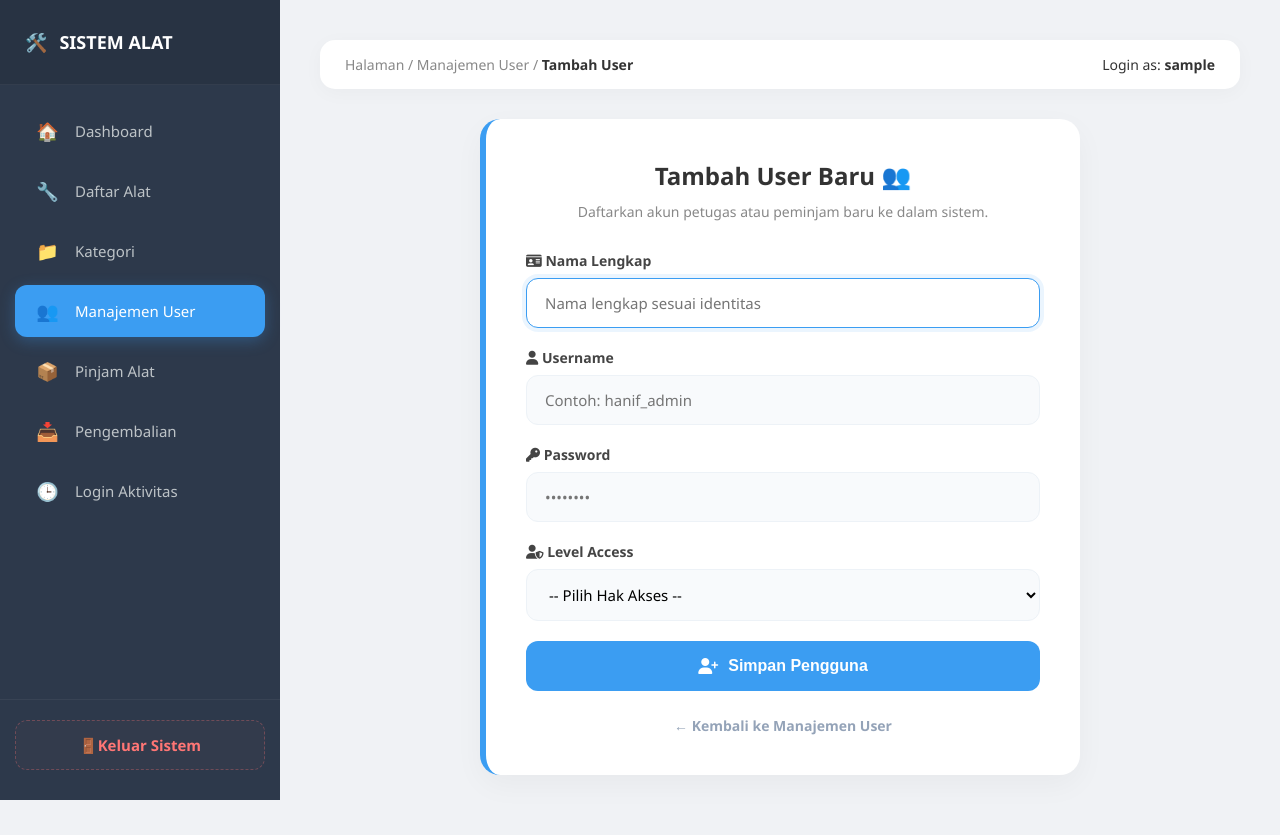
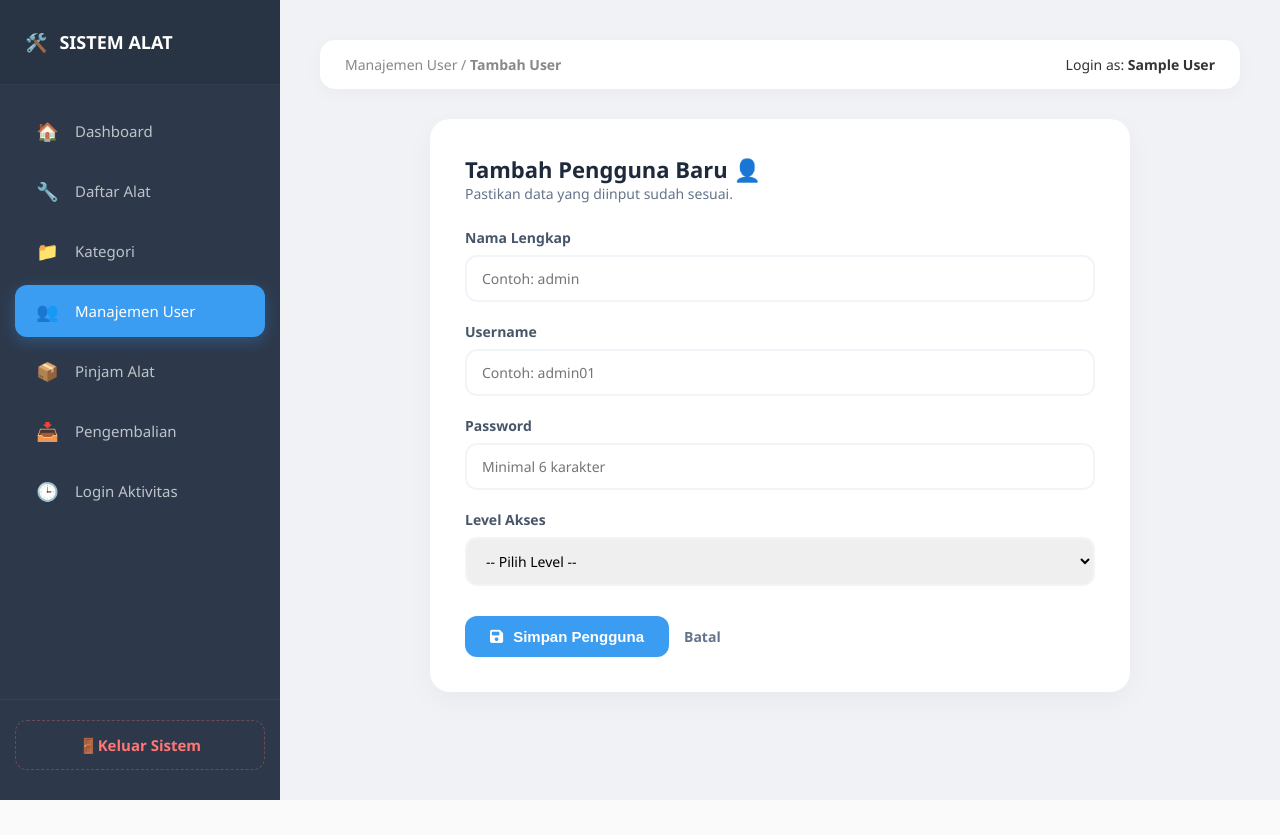
Before and after one commit to kenzo312/aplikasi_peminjaman_alat_hanifnasrulloh_ukk_2026, a PHP site: page /app/view/admin/tambah_user.php in a window 1280 px wide. After the commit the page ends 800 px from the top, so only its background shows below. Run offline with PHP 8.4, Linux system fonts and the light colour scheme; the visitor is signed in with stand-in values (Sample User, id 1).

Commit message:
update view

```diff
--- a/app/view/admin/tambah_user.php
+++ b/app/view/admin/tambah_user.php
@@ -2,35 +2,37 @@
 session_start();
 include $_SERVER['DOCUMENT_ROOT'] . "/peminjaman/app/config/koneksi.php";
 
-if (!isset($koneksi)) {
-    die("Koneksi gagal! Pastikan variabel \$koneksi di koneksi.php sudah benar.");
-}
-
-// Ambil data session
-$nama_session = $_SESSION['nama'] ?? 'Admin';
-$username_session = $_SESSION['username'] ?? 'User';
-$session_level = isset($_SESSION['level']) ? strtolower(trim($_SESSION['level'])) : '';
-
-// Proteksi Halaman: Hanya Admin
-if ($session_level !== 'admin') {
-    echo "<script>alert('Akses Ditolak!'); window.location='dashboard.php';</script>";
+// 1. PROTEKSI AKSES (Hanya Admin)
+if (!isset($_SESSION['username']) || strtolower($_SESSION['role'] ?? $_SESSION['level']) !== 'admin') {
+    header("location:login.php");
     exit();
 }
 
-// Proses Simpan User
+$nama_session = $_SESSION['nama'] ?? $_SESSION['username'];
+
+// 2. LOGIKA PROSES TAMBAH USER (Jika Form di-submit)
 if (isset($_POST['simpan'])) {
+    $nama_lengkap = mysqli_real_escape_string($koneksi, $_POST['nama_lengkap']);
     $username     = mysqli_real_escape_string($koneksi, $_POST['username']);
-    $password     = mysqli_real_escape_string($koneksi, $_POST['password']);
-    $nama_lengkap = mysqli_real_escape_string($koneksi, $_POST['nama_lengkap']);
-    $level_pilihan = $_POST['level_pilihan'];
+    $level        = mysqli_real_escape_string($koneksi, $_POST['level']);
+    $password_raw = $_POST['password'];
 
-    $query = "INSERT INTO users (username, password, nama_lengkap, level)
-              VALUES ('$username', '$password', '$nama_lengkap', '$level_pilihan')";
+    // WAJIB HASH PASSWORD
+    $password_hash = password_hash($password_raw, PASSWORD_DEFAULT);
 
-    if (mysqli_query($koneksi, $query)) {
-        echo "<script>alert('User berhasil ditambahkan!'); window.location='user.php';</script>";
+    // Cek Username Duplikat
+    $cek = mysqli_query($koneksi, "SELECT * FROM users WHERE username = '$username'");
+    if (mysqli_num_rows($cek) > 0) {
+        echo "<script>alert('Gagal! Username sudah terdaftar.'); window.history.back();</script>";
     } else {
-        echo "Error: " . mysqli_error($koneksi);
+        $query = "INSERT INTO users (nama_lengkap, username, password, level)
+                  VALUES ('$nama_lengkap', '$username', '$password_hash', '$level')";
+
+        if (mysqli_query($koneksi, $query)) {
+            echo "<script>alert('User berhasil ditambahkan!'); window.location='user.php';</script>";
+        } else {
+            echo "<script>alert('Gagal: " . mysqli_error($koneksi) . "');</script>";
+        }
     }
 }
 ?>
@@ -51,7 +53,6 @@ if (isset($_POST['simpan'])) {
             --bg-main: #f0f2f5;
             --text-gray: #bdc3c7;
             --logout-red: #ff7675;
-            --danger: #e74c3c;
         }
 
         * { margin: 0; padding: 0; box-sizing: border-box; }
@@ -81,10 +82,9 @@ if (isset($_POST['simpan'])) {
         .logout-link {
             display: flex; align-items: center; justify-content: center; padding: 14px;
             color: var(--logout-red); text-decoration: none; font-weight: 600; font-size: 15px;
-            border: 1.5px dashed rgba(255, 118, 117, 0.3); border-radius: 12px;
-            transition: 0.3s; background: rgba(255, 118, 117, 0.03);
+            border: 1.5px dashed rgba(255, 118, 117, 0.3); border-radius: 12px; transition: 0.3s;
         }
-        .logout-link:hover { background: var(--logout-red); color: white; border-style: solid; box-shadow: 0 5px 15px rgba(255, 118, 117, 0.3); }
+        .logout-link:hover { background: var(--logout-red); color: white; border-style: solid; }
 
         /* --- MAIN CONTENT --- */
         .main-content { margin-left: 280px; flex: 1; padding: 40px; width: calc(100% - 280px); }
@@ -93,46 +93,29 @@ if (isset($_POST['simpan'])) {
             display: flex; justify-content: space-between; align-items: center;
             margin-bottom: 30px; box-shadow: 0 4px 20px rgba(0,0,0,0.03);
         }
-        .breadcrumb { font-size: 14px; color: #888; }
-        .breadcrumb strong { color: #333; }
 
-        /* --- FORM CARD --- */
-        .card-form {
-            background: white; border-radius: 20px; padding: 40px;
-            max-width: 600px; margin: 20px auto;
-            border-left: 6px solid var(--active-blue);
-            box-shadow: 0 10px 30px rgba(0,0,0,0.04);
+        .card-main { background: white; padding: 35px; border-radius: 20px; box-shadow: 0 10px 30px rgba(0,0,0,0.04); max-width: 700px; margin: 0 auto; }
+        .card-header-flex { margin-bottom: 25px; }
+        .card-header-flex h2 { color: #1e293b; font-weight: 800; font-size: 22px; }
+
+        /* Form Style */
+        .form-group { margin-bottom: 20px; }
+        .form-group label { display: block; margin-bottom: 8px; font-weight: 700; color: #475569; font-size: 14px; }
+        .form-control {
+            width: 100%; padding: 12px 15px; border: 2px solid #f1f5f9; border-radius: 12px;
+            outline: none; transition: 0.3s; font-family: inherit; font-size: 14px;
         }
-        .card-form h2 { font-size: 24px; font-weight: 700; color: #333; margin-bottom: 10px; text-align: center; }
-        .card-form p { text-align: center; color: #888; margin-bottom: 30px; font-size: 14px; }
+        .form-control:focus { border-color: var(--active-blue); background: #fff; }
 
-        .form-group { margin-bottom: 20px; }
-        .form-group label { display: block; font-weight: 700; margin-bottom: 8px; font-size: 14px; color: #444; }
+        .btn-simpan {
+            background: var(--active-blue); color: white; padding: 12px 25px; border: none; border-radius: 12px;
+            font-size: 15px; font-weight: 700; cursor: pointer; transition: 0.3s; display: inline-flex; align-items: center; gap: 10px;
+        }
+        .btn-simpan:hover { transform: translateY(-2px); box-shadow: 0 5px 15px rgba(59, 157, 242, 0.3); }
 
-        input, select {
-            width: 100%; padding: 14px 18px; border: 1.5px solid #edf2f7;
-            border-radius: 12px; font-size: 15px; transition: 0.3s;
-            background: #f8fafc; font-family: inherit;
+        .btn-batal {
+            text-decoration: none; color: #64748b; font-weight: 600; font-size: 14px; margin-left: 15px;
         }
-        input:focus, select:focus {
-            border-color: var(--active-blue); outline: none; background: white;
-            box-shadow: 0 0 0 4px rgba(59, 157, 242, 0.1);
-        }
-
-        .btn-save {
-            background: var(--active-blue); color: white; border: none; padding: 16px;
-            border-radius: 12px; cursor: pointer; width: 100%; font-weight: 700;
-            font-size: 16px; margin-top: 15px; transition: 0.3s;
-            display: flex; align-items: center; justify-content: center; gap: 10px;
-        }
-        .btn-save:hover { transform: translateY(-2px); box-shadow: 0 6px 20px rgba(59, 157, 242, 0.3); }
-
-        .back-link {
-            display: block; text-align: center; margin-top: 25px;
-            color: #94a3b8; text-decoration: none; font-size: 14px; font-weight: 600;
-            transition: 0.3s;
-        }
-        .back-link:hover { color: var(--danger); }
     </style>
 </head>
 <body>
@@ -157,45 +140,48 @@ if (isset($_POST['simpan'])) {
 
     <div class="main-content">
         <div class="top-navbar">
-            <div class="breadcrumb">Halaman / Manajemen User / <strong>Tambah User</strong></div>
-            <div style="font-size: 14px;">Login as: <strong><?= htmlspecialchars($username_session); ?></strong></div>
+            <div style="font-size: 14px; color: #888;">Manajemen User / <strong>Tambah User</strong></div>
+            <div style="font-size: 14px;">Login as: <strong><?= htmlspecialchars($nama_session); ?></strong></div>
         </div>
 
-        <div class="card-form">
-            <h2>Tambah User Baru 👥</h2>
-            <p>Daftarkan akun petugas atau peminjam baru ke dalam sistem.</p>
+        <div class="card-main">
+            <div class="card-header-flex">
+                <h2>Tambah Pengguna Baru 👤</h2>
+                <p style="color: #64748b; font-size: 14px;">Pastikan data yang diinput sudah sesuai.</p>
+            </div>
 
-            <form method="POST">
+            <form action="" method="POST">
                 <div class="form-group">
-                    <label><i class="fas fa-id-card"></i> Nama Lengkap</label>
-                    <input type="text" name="nama_lengkap" placeholder="Nama lengkap sesuai identitas" required autofocus>
+                    <label>Nama Lengkap</label>
+                    <input type="text" name="nama_lengkap" class="form-control" placeholder="Contoh: admin" required>
                 </div>
 
                 <div class="form-group">
-                    <label><i class="fas fa-user"></i> Username</label>
-                    <input type="text" name="username" placeholder="Contoh: hanif_admin" required>
+                    <label>Username</label>
+                    <input type="text" name="username" class="form-control" placeholder="Contoh: admin01" required>
                 </div>
 
                 <div class="form-group">
-                    <label><i class="fas fa-key"></i> Password</label>
-                    <input type="password" name="password" placeholder="••••••••" required>
+                    <label>Password</label>
+                    <input type="password" name="password" class="form-control" placeholder="Minimal 6 karakter" required>
                 </div>
 
                 <div class="form-group">
-                    <label><i class="fas fa-user-shield"></i> Level Access</label>
-                    <select name="level_pilihan" required>
-                        <option value="" disabled selected>-- Pilih Hak Akses --</option>
-                        <option value="admin">Admin (Full Access)</option>
-                        <option value="petugas">Petugas (Inventaris)</option>
-                        <option value="peminjam">Peminjam (User)</option>
+                    <label>Level Akses</label>
+                    <select name="level" class="form-control" required>
+                        <option value="">-- Pilih Level --</option>
+                        <option value="admin">Admin</option>
+                        <option value="petugas">Petugas</option>
+                        <option value="peminjam">Peminjam</option>
                     </select>
                 </div>
 
-                <button type="submit" name="simpan" class="btn-save">
-                    <i class="fas fa-user-plus"></i> Simpan Pengguna
-                </button>
-
-                <a href="user.php" class="back-link">← Kembali ke Manajemen User</a>
+                <div style="margin-top: 30px; display: flex; align-items: center;">
+                    <button type="submit" name="simpan" class="btn-simpan">
+                        <i class="fas fa-save"></i> Simpan Pengguna
+                    </button>
+                    <a href="user.php" class="btn-batal">Batal</a>
+                </div>
             </form>
         </div>
     </div>
--- a/app/view/auth/login.php
+++ b/app/view/auth/login.php
@@ -65,7 +65,7 @@
     <form action="proses_login.php" method="POST">
         <div class="input-group">
             <i class="fas fa-user"></i>
-            <input type="text" name="username" placeholder="Username" required autocomplete="off">
+            <input type="text" name="username" placeholder="Username" required autocomplete="off" autofocus>
         </div>
         <div class="input-group">
             <i class="fas fa-lock"></i>
```
Also changed, not shown: app/config/config.php (deleted, +0 -7 lines), app/config/database.php (deleted, +0 -26 lines), app/view/auth/proses_login.php (+16 -13 lines), 1 other file.
